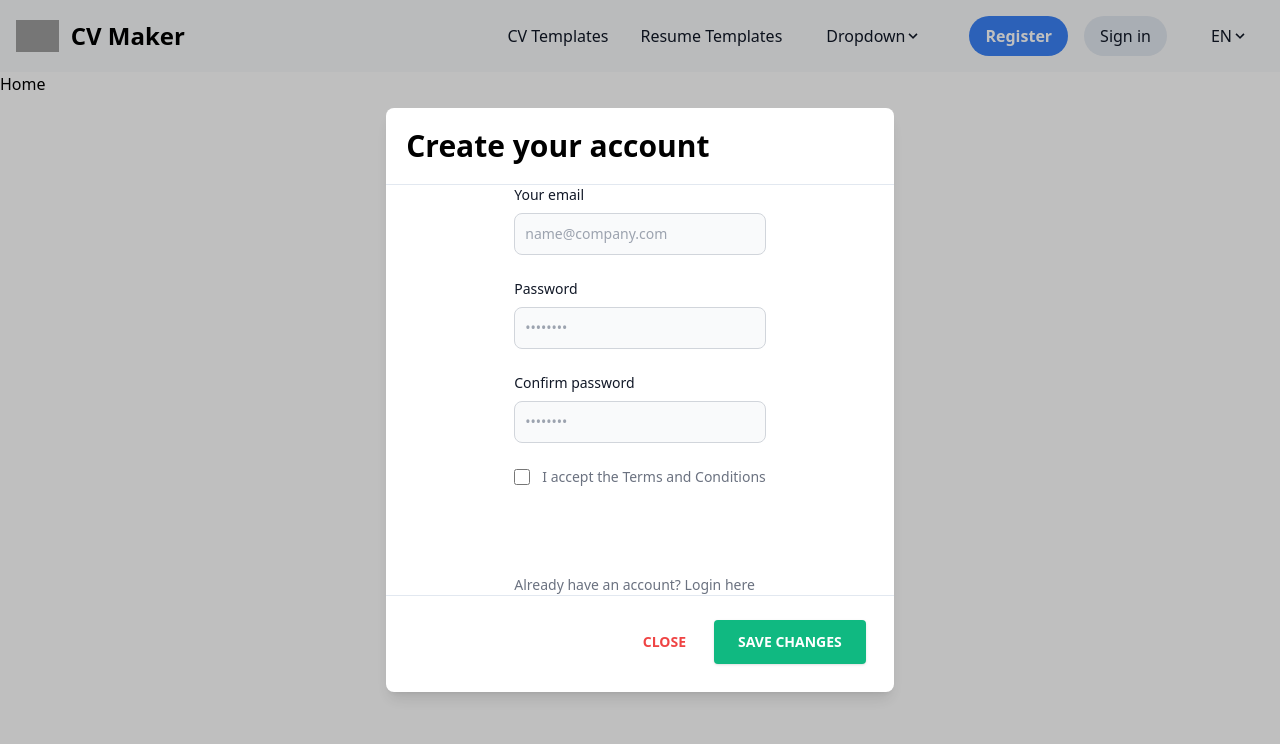
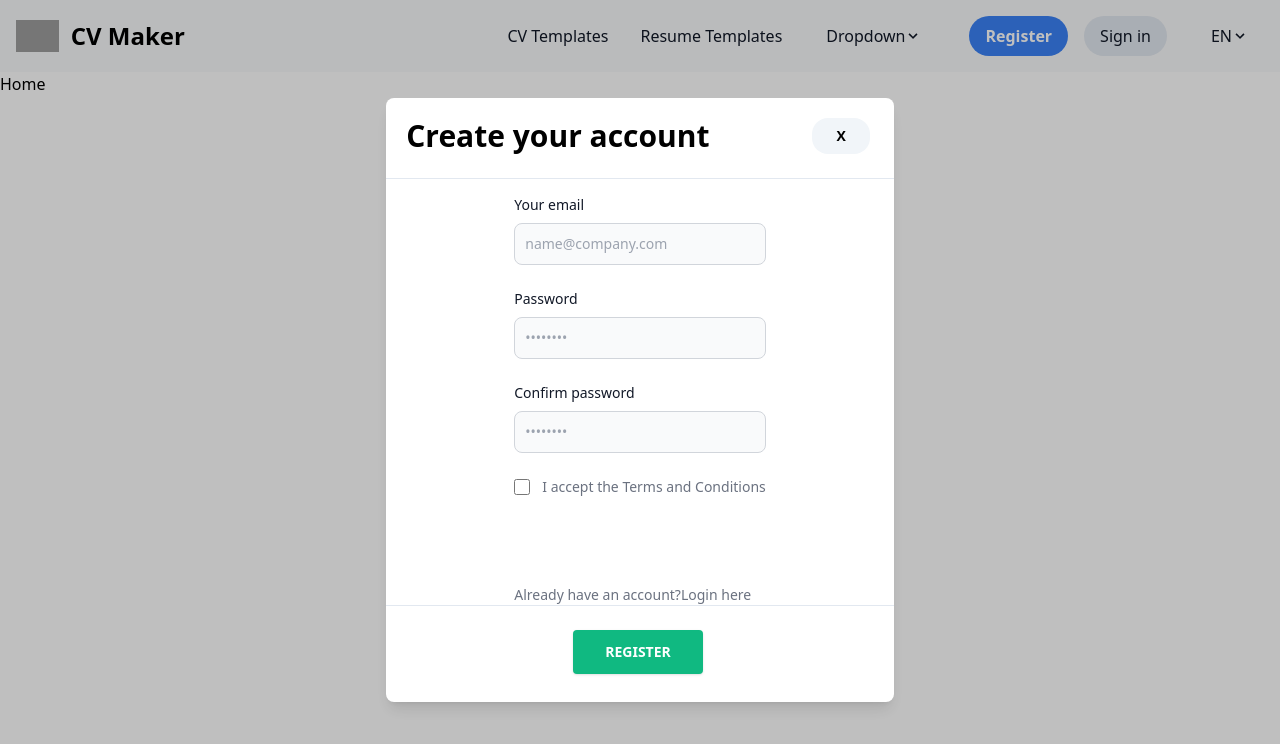
Before and after one commit to Ezharkarim/CV-maker, a React (Create React App) app: page / in a window 1280 px wide. Both pictures are taken after a click on the button "Register". Shown: the top 744 px of the page. Built offline with nearby package versions, Linux system fonts and the light colour scheme; grey boxes are pictures that could not be loaded.

Commit message:
design changes in registration model

```diff
--- a/src/popup_models/Registration.js
+++ b/src/popup_models/Registration.js
@@ -11,18 +11,20 @@ const Registration = (props) => {
               <div className="border-0 rounded-lg shadow-lg relative flex flex-col w-full bg-white outline-none focus:outline-none">
                 {/*header*/}
                 <div className="flex items-start justify-between p-5 border-b border-solid border-slate-200 rounded-t">
-                  <h3 className="text-3xl font-semibold">Create your account</h3>
+                  <h3 className="text-3xl font-semibold">
+                    Create your account
+                  </h3>
                   <button
-                    className="p-1 ml-auto bg-transparent border-0 text-black opacity-5 float-right text-3xl leading-none font-semibold outline-none focus:outline-none"
+                    className="text-black-500 bg-slate-100 rounded-2xl hover:bg-slate-200 background-transparent font-bold uppercase px-6 py-2 text-sm outline-none focus:outline-none mr-1 mb-1 ease-linear transition-all duration-150"
+                    type="button"
                     onClick={() => props.setShowModal(false)}
                   >
-                    <span className="bg-transparent text-black opacity-5 h-6 w-6 text-2xl block outline-none focus:outline-none">
-                      ×
-                    </span>
+                    X
                   </button>
+
                 </div>
                 {/*body*/}
-                <form className=" px-32 space-y-4 md:space-y-6" action="#">
+                <form className="mt-4 px-32 space-y-4 md:space-y-6" action="#">
                   <div>
                     <label
                       for="email"
@@ -100,27 +102,20 @@ const Registration = (props) => {
                     Create an account
                   </button>
                   <p className="text-sm font-light text-gray-500 dark:text-gray-400">
-                    Already have an account?{" "}
+                    Already have an account?
                     <Link className="font-medium text-primary-600 hover:underline dark:text-primary-500">
                       Login here
                     </Link>
                   </p>
                 </form>
                 {/*footer*/}
-                <div className="flex items-center justify-end p-6 border-t border-solid border-slate-200 rounded-b">
+                <div className="flex justify-center p-6 border-t border-solid border-slate-200 rounded-b">
                   <button
-                    className="text-red-500 background-transparent font-bold uppercase px-6 py-2 text-sm outline-none focus:outline-none mr-1 mb-1 ease-linear transition-all duration-150"
+                    className="bg-emerald-500 ite text-white active:bg-emerald-600 font-bold uppercase text-sm px-8 py-3 rounded shadow hover:shadow-lg outline-none focus:outline-none mr-1 mb-1 transition-all duration-150"
                     type="button"
                     onClick={() => props.setShowModal(false)}
                   >
-                    Close
-                  </button>
-                  <button
-                    className="bg-emerald-500 text-white active:bg-emerald-600 font-bold uppercase text-sm px-6 py-3 rounded shadow hover:shadow-lg outline-none focus:outline-none mr-1 mb-1 ease-linear transition-all duration-150"
-                    type="button"
-                    onClick={() => props.setShowModal(false)}
-                  >
-                    Save Changes
+                    Register
                   </button>
                 </div>
               </div>
```
